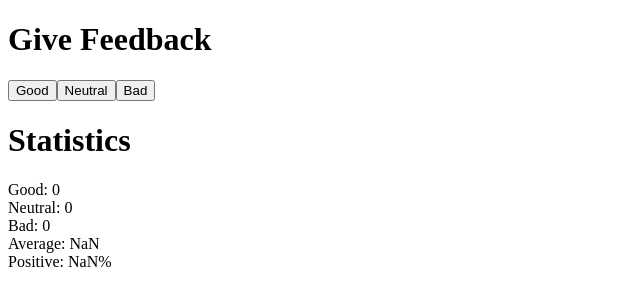
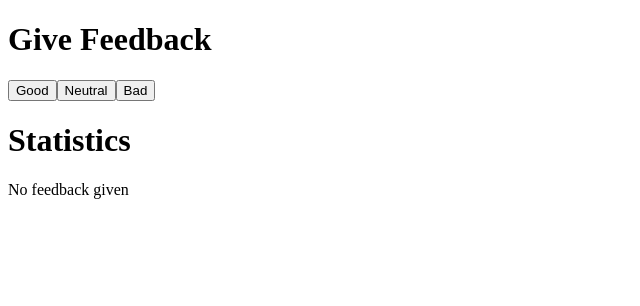
Before and after one commit to jose-d-mendoza/Full-Stack-Open, a React (Create React App) app in the folder part1/unicafe/: page / in a window 1280 px wide. Shown: the top 306 px of the page, without its empty margins (0-640 px from the left). Built offline with nearby package versions, Linux system fonts and the light colour scheme.

Commit message:
Exercise 1.9

```diff
--- a/part1/unicafe/src/App.js
+++ b/part1/unicafe/src/App.js
@@ -6,6 +6,7 @@
   const bad = props.sBad
   const total = props.sTotal
 
+  if(total > 0) {
     return (
       <div>
         <h1>Statistics</h1>
@@ -18,6 +19,15 @@
         </p>
       </div>
     )
+  }
+  else {
+    return (
+      <div>
+        <h1>Statistics</h1>
+        <p>No feedback given</p>
+      </div>
+    )
+  }
 }
 
 function App() {
```
Lines whose indentation alone changed are shown as unchanged.
